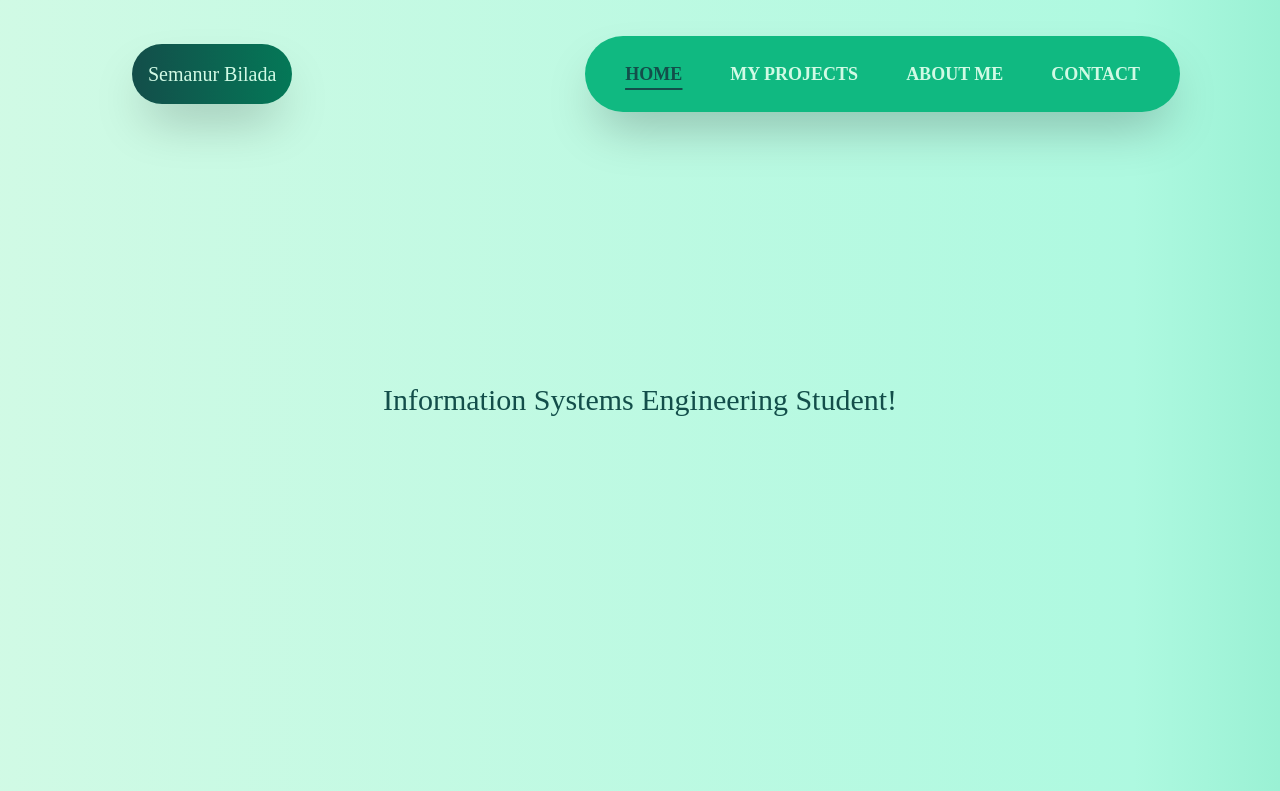
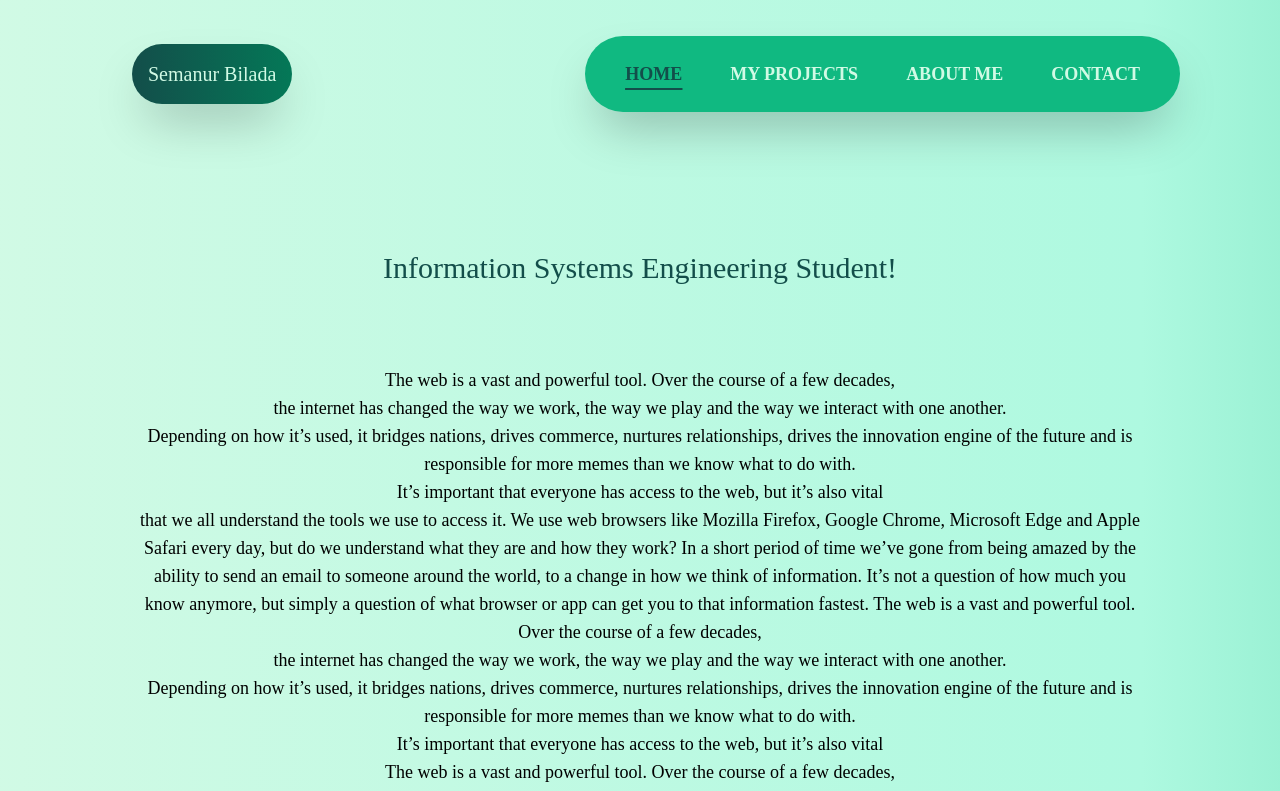
Before and after one commit to semanurbilada/portfolio-website, a React (Create React App) app: page /#/ in a window 1280 px wide. Shown: the top 791 px of the page. Built offline with nearby package versions, Linux system fonts and the light colour scheme.

Commit message:
design & component changes

```diff
--- a/src/pages/Home.js
+++ b/src/pages/Home.js
@@ -1,8 +1,20 @@
 export default function Home() {
+    const deneme = console.log("home page...");
+
     return(
-        <section className="h-screen flex items-center justify-center text-3xl">
+        <section className="container min-h-screen md:my-40 my-36 flex flex-col gap-20 items-center justify-center text-3xl">
             <h1 className="text-greenery-900">Information Systems Engineering Student!</h1>
+
+            <p className={`text-lg ${deneme}`}>
+            The web is a vast and powerful tool. Over the course of a few decades, <br></br> the internet has changed the way we work, the way we play and the way we interact with one another.
+            <br></br>Depending on how it’s used, it bridges nations, drives commerce, nurtures relationships, drives the innovation engine of the future and is responsible for more memes than we know what to do with.  <br></br>
+            It’s important that everyone has access to the web, but it’s also vital  <br></br>that we all understand the tools we use to access it. We use web browsers like Mozilla Firefox, Google Chrome, Microsoft Edge and Apple Safari every day, but do we understand what they are and how they work? In a short period of time we’ve gone from being amazed by the ability to send an email to someone around the world, to a change in how we think of information. It’s not a question of how much you know anymore, but simply a question of what browser or app can get you to that information fastest.
+            The web is a vast and powerful tool. Over the course of a few decades, <br></br> the internet has changed the way we work, the way we play and the way we interact with one another.
+            <br></br>Depending on how it’s used, it bridges nations, drives commerce, nurtures relationships, drives the innovation engine of the future and is responsible for more memes than we know what to do with.  <br></br>
+            It’s important that everyone has access to the web, but it’s also vital  <br></br>
+            The web is a vast and powerful tool. Over the course of a few decades, <br></br> the internet has changed the way we work, the way we play and the way we interact with one another.
+            <br></br>Depending on how it’s used, it bridges nations, drives commerce, nurtures relationships, drives the innovation engine of the future and is responsible for more memes than we know what to do with.  <br></br>
+            </p>
         </section>
-
     );
 }
```
Also changed, not shown: src/components/Footer.js (deleted).
